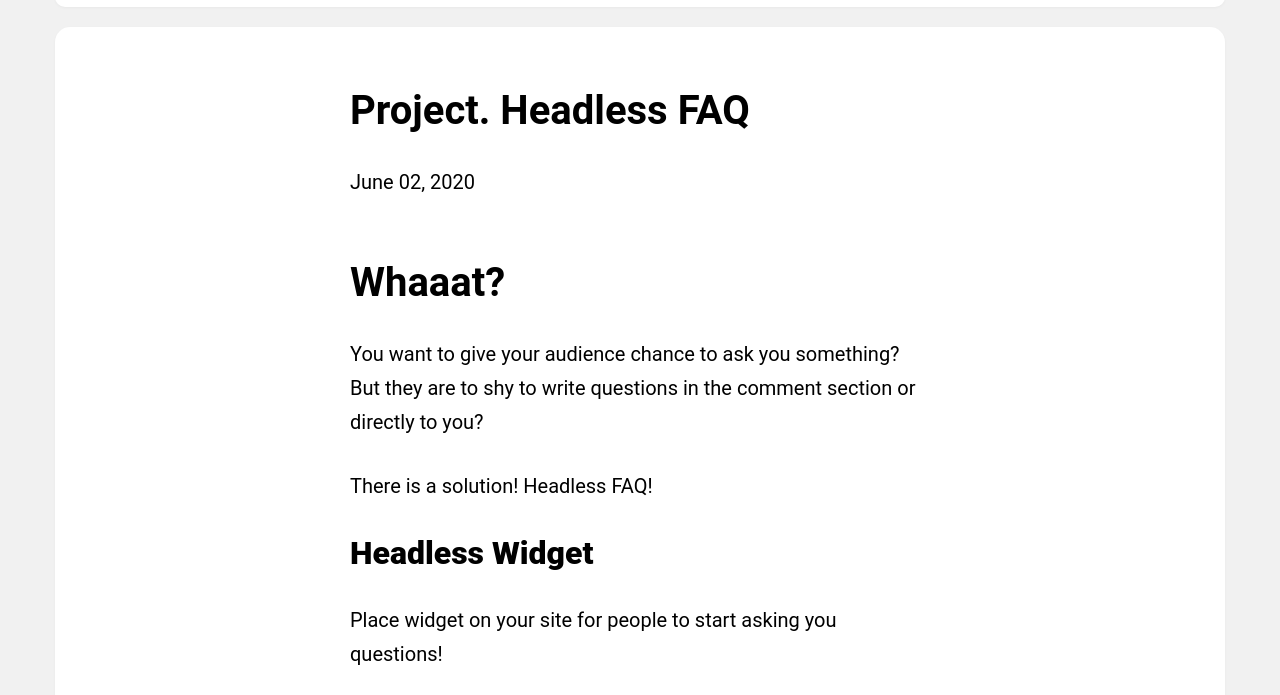
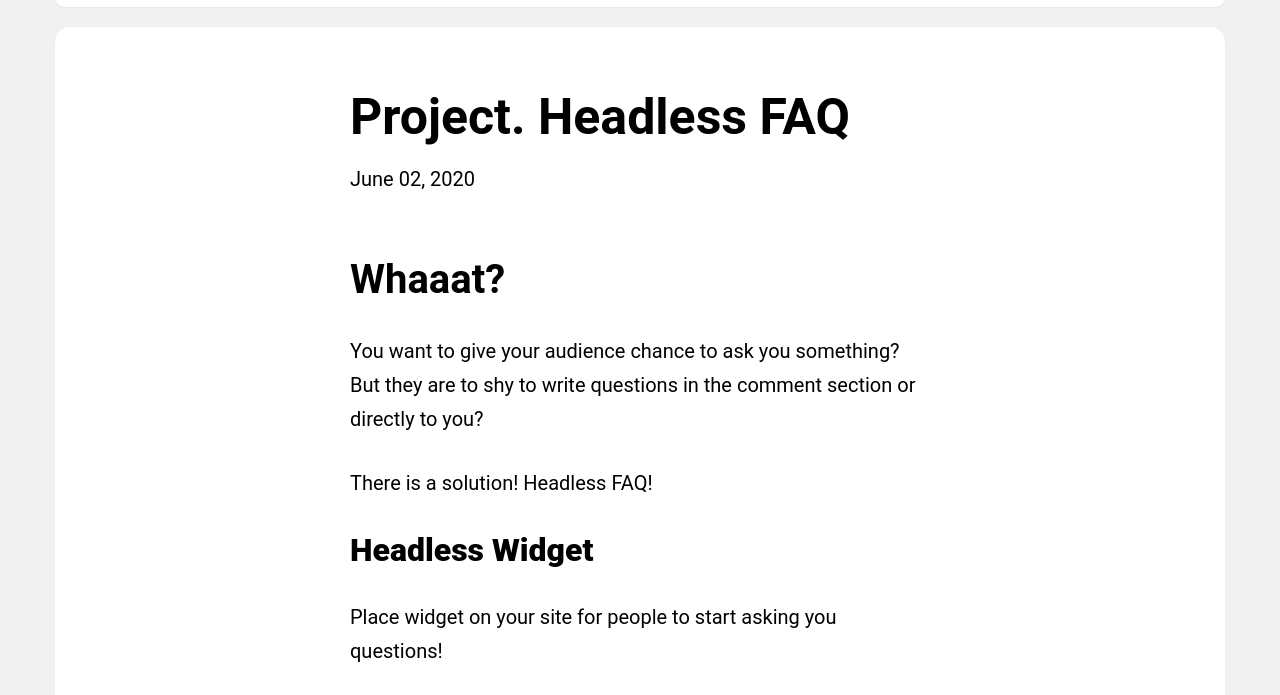
Before and after one commit to Dionid/davidshekunts_blog, a Gatsby site: page /headless-faq/ in a window 1280 px wide. Shown: the part 77-772 px from the top of the page. Built offline with nearby package versions, Linux system fonts and the light colour scheme; Gatsby itself is replaced by a stand-in of ours; some packages are replaced by stand-ins of ours.

Commit message:
Some styles

```diff
--- a/src/templates/styles.scss
+++ b/src/templates/styles.scss
@@ -63,6 +63,12 @@
     width: 100%;
     margin-left: auto;
     margin-right: auto;
+    > h1 {
+      font-size: 50px;
+      + p {
+        margin-top: 15px;
+      }
+    }
   }
 
   h1, h2, h3, h4, h5, h6 {
```
